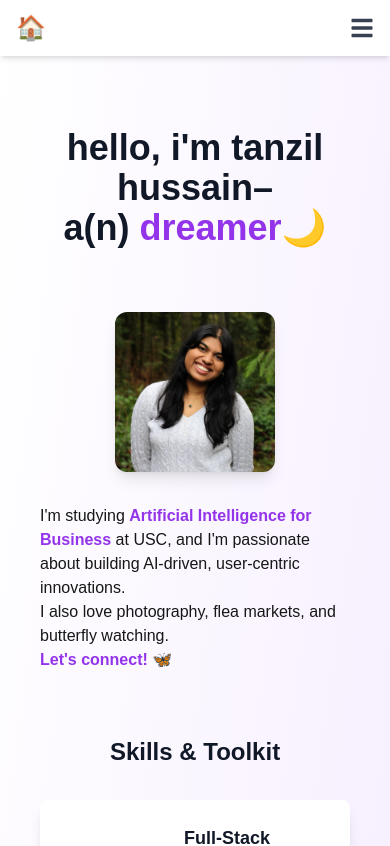
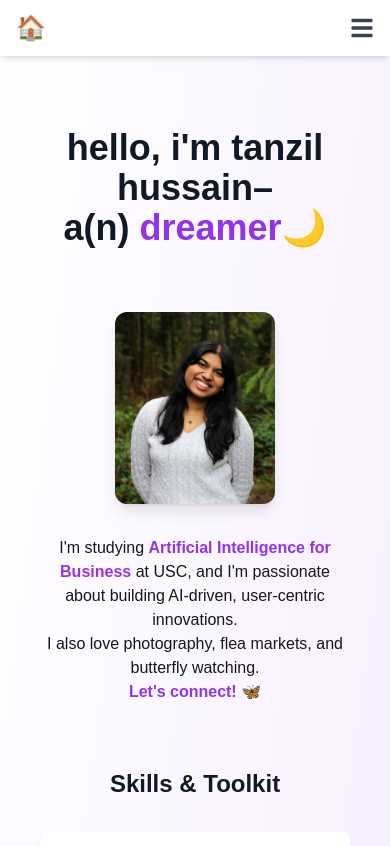
Before and after one commit to tanzilhussain/tanzils-website, a Next.js app: page / in a window 390 px wide. Shown: the top 846 px of the page. Built offline with nearby package versions, Linux system fonts and the light colour scheme.

Commit message:
adjusted photo size

```diff
--- a/src/app/page.tsx
+++ b/src/app/page.tsx
@@ -201,9 +201,9 @@ export default function HomePage() {
                 alt="Tanzil Hussain"
                 width={180}
                 height={200}
-                className="w-40 h-40 md:w-48 md:h-48 rounded-xl object-cover shadow-lg"
+                className="w-40 h-48 md:w-48 md:h-48 rounded-xl object-cover shadow-lg"
               />
-              <div className="prose prose-lg text-left opacity-100">
+              <div className="prose prose-lg text-center md:text-left opacity-100">
                 <p className="opacity-100">
                   I&apos;m studying <span className="text-purple-600 font-semibold">Artificial Intelligence for Business</span> at USC,
                   and I&apos;m passionate about building AI-driven, user-centric innovations.
```
